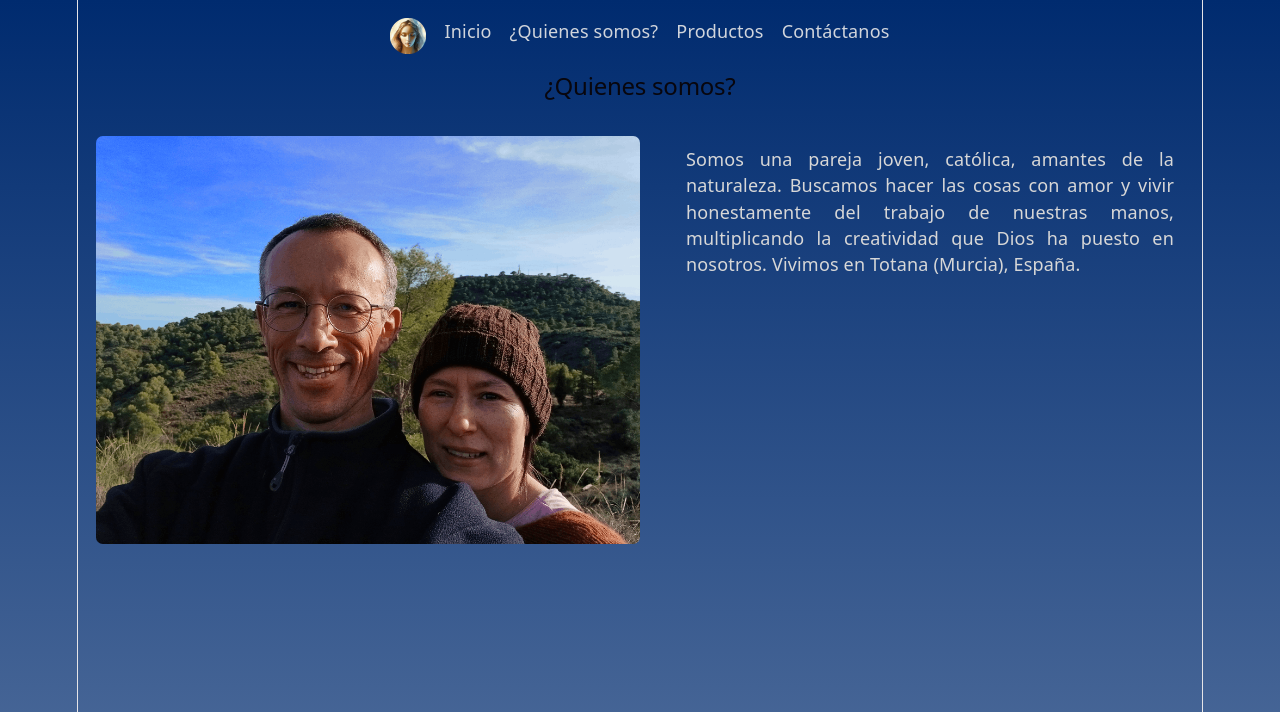
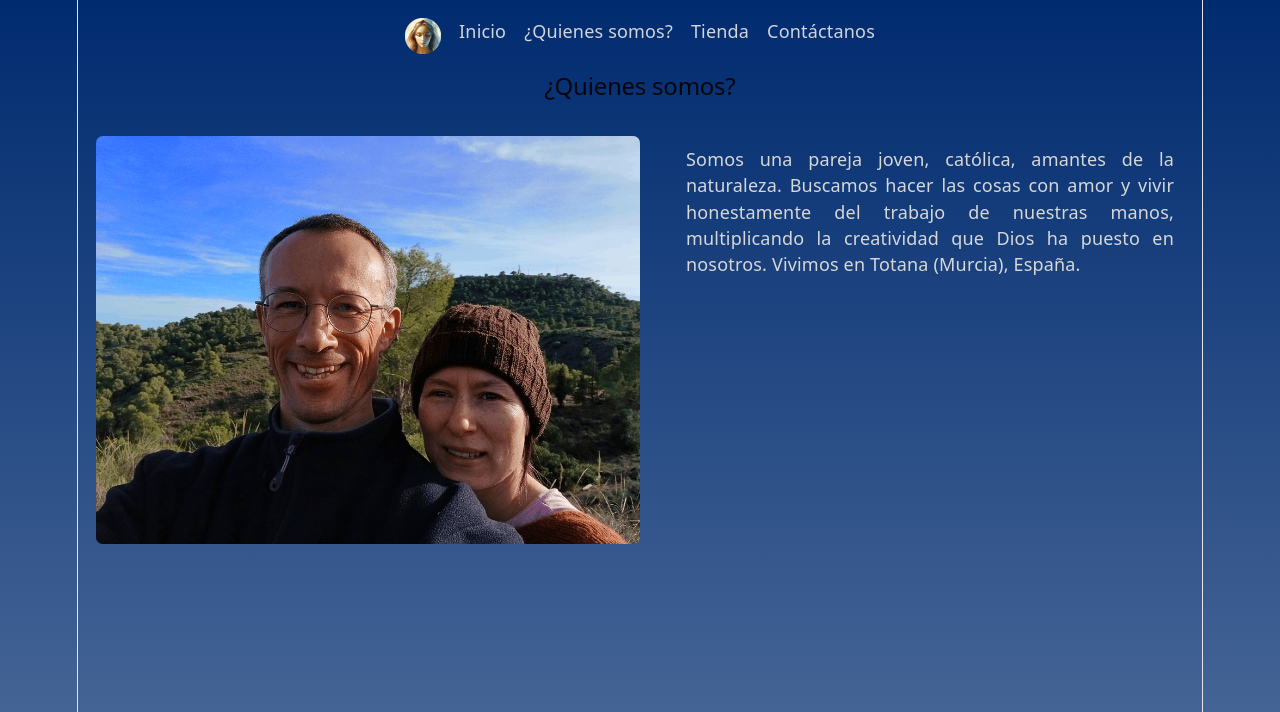
Before and after one commit to BrRoman/encasaconmaria-frontend, a React (Vite) app: page /encasaconmaria-frontend/about in a window 1280 px wide. Shown: the top 712 px of the page. Built offline with nearby package versions, Linux system fonts and the light colour scheme.

Commit message:
Menu: "products" => "tienda".

```diff
--- a/src/components/Menu.jsx
+++ b/src/components/Menu.jsx
@@ -14,7 +14,7 @@ const pages = [
   {
     id: 3,
     slug: "products",
-    title: "Productos",
+    title: "Tienda",
   },
   {
     id: 4,
```
